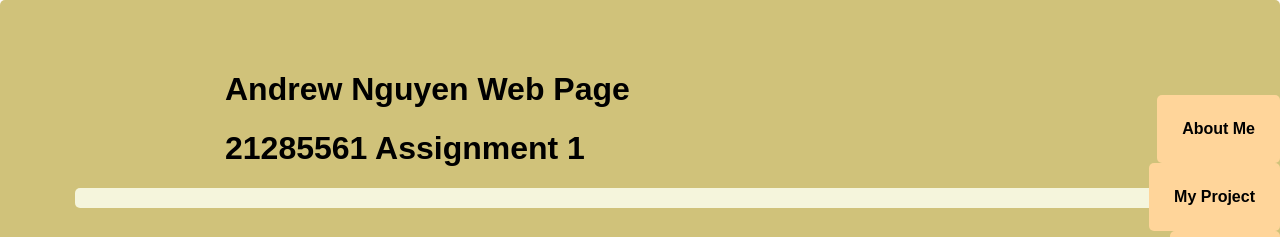
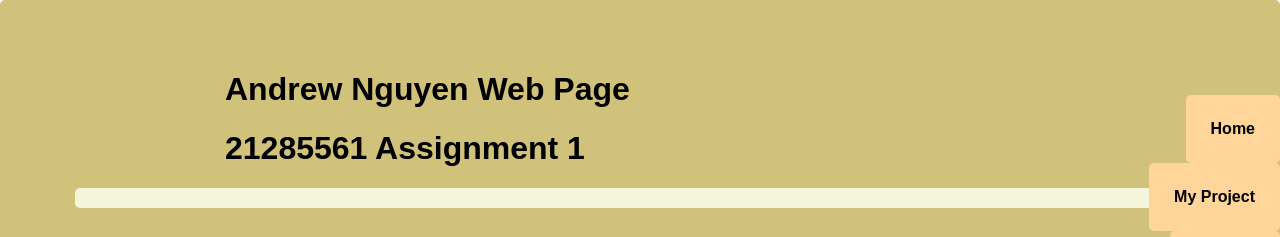
Before and after one commit to Andengy/ISYS3004-About-Me, a plain HTML site: page index.html in a window 1280 px wide. Shown: the top 237 px of the page. Drawn offline with Linux system fonts and the light colour scheme.

Commit message:
Editing nav bar

```diff
--- a/index.html
+++ b/index.html
@@ -14,10 +14,10 @@
         <h1> 21285561 Assignment 1</h1>
         <nav>
             <ul>
-                <li><a href="">About Me</a></li>
-                <li><a href="">My Project</a></li>
-                <li><a href="">Contact</a></li>
-                <li><a href="">References</a></li>
+                <li><a href=""> Home </a></li>
+                <li><a href=""> My Project </a></li>
+                <li><a href=""> Contact </a></li>
+                <li><a href=""> References </a></li>
             </ul>
         </nav>
     </header>
```
